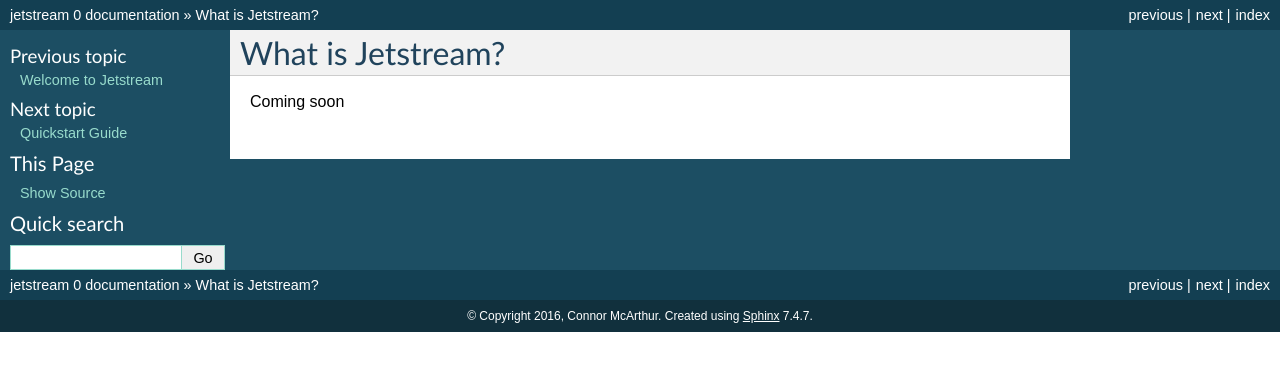
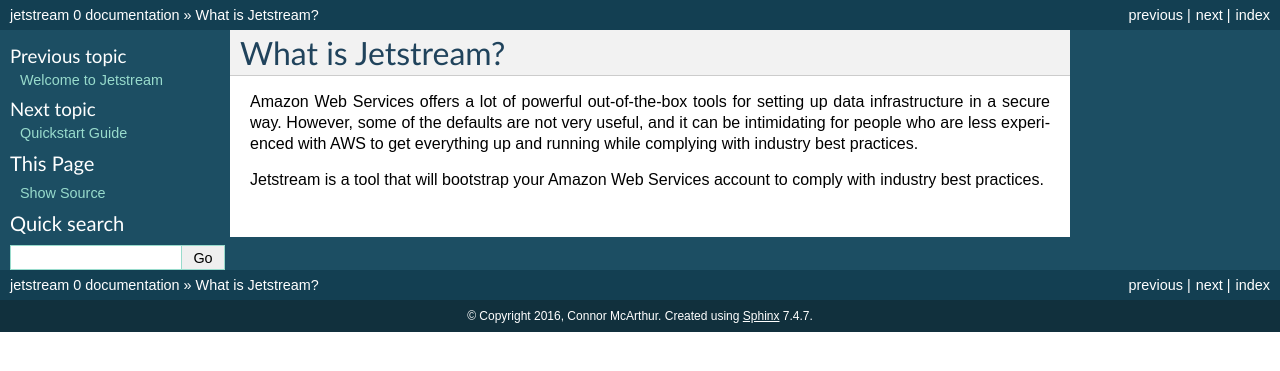
Before and after one commit to cmcarthur/jetstream, a Sphinx documentation site: the page built from docs/source/what_is_jetstream.rst, in a window 1280 px wide. Shown: the top 371 px of the page. Built offline with Sphinx 7.4.7, drawn with Linux system fonts in a browser that asks for light colours.

Commit message:
what is jetstream

```diff
--- a/docs/source/what_is_jetstream.rst
+++ b/docs/source/what_is_jetstream.rst
@@ -1,4 +1,6 @@
 What is Jetstream?
 ==================
 
-Coming soon
+Amazon Web Services offers a lot of powerful out-of-the-box tools for setting up data infrastructure in a secure way. However, some of the defaults are not very useful, and it can be intimidating for people who are less experienced with AWS to get everything up and running while complying with industry best practices.
+
+Jetstream is a tool that will bootstrap your Amazon Web Services account to comply with industry best practices.
```
